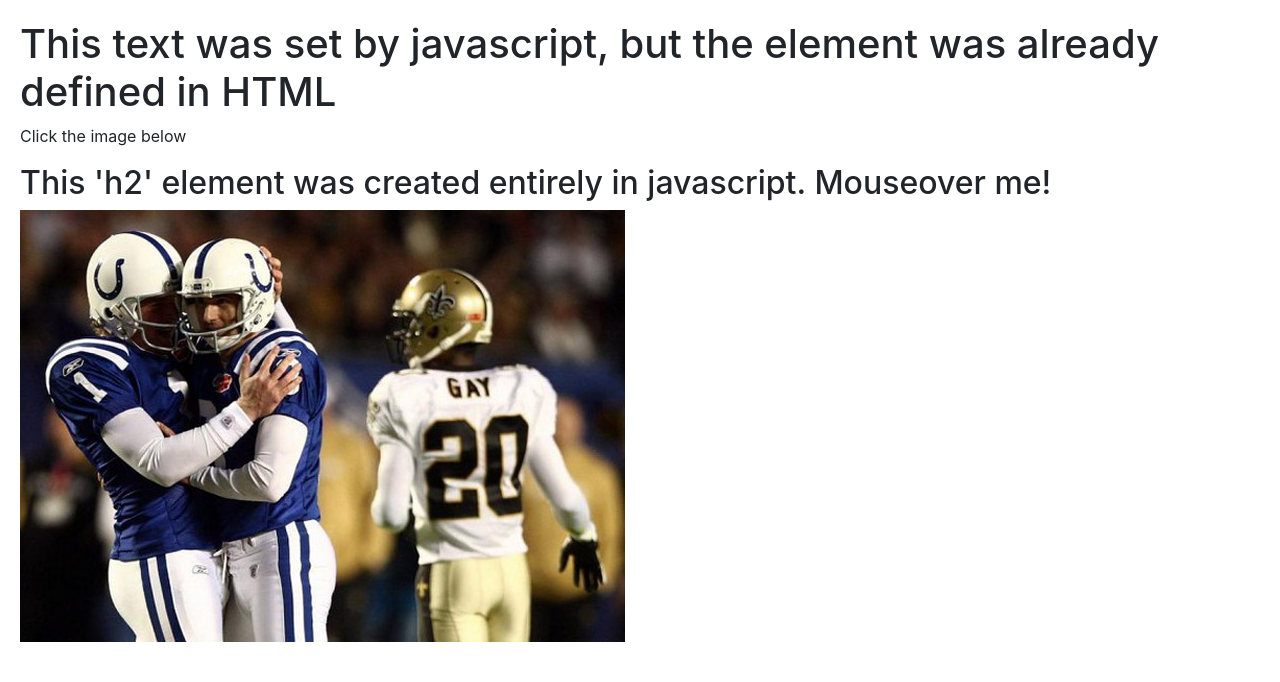
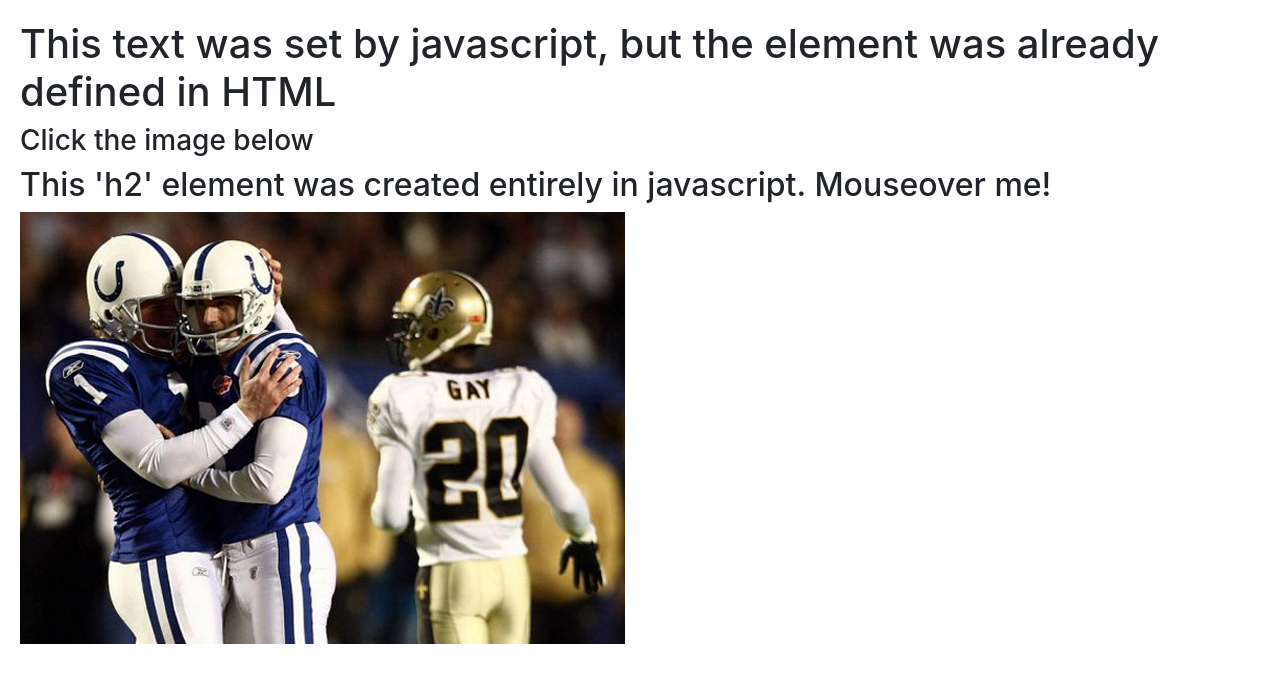
Before and after one commit to rlindgren/express-server, a website: page public/index.html in a window 1280 px wide. Drawn offline with nearby package versions, Linux system fonts and the light colour scheme.

Commit message:
updates index.html

```diff
--- a/public/index.html
+++ b/public/index.html
@@ -36,7 +36,7 @@
 	<body>
 		<!-- this is an HTML comment in the body of the document -->
 		<h1 id="heading"></h1>
-		<p>Click the image below</p>
+		<h3>Click the image below</h3>
 	</body>
 	<script type="text/javascript">
 		/**
```
